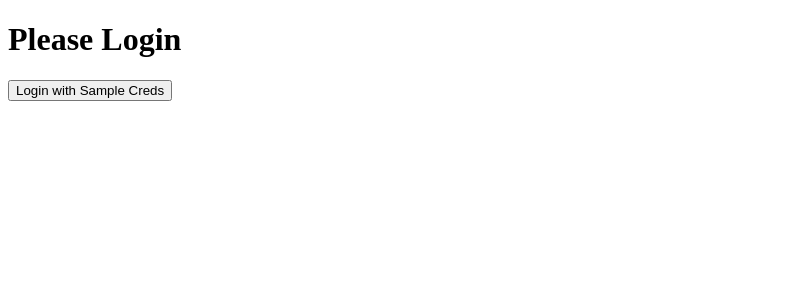
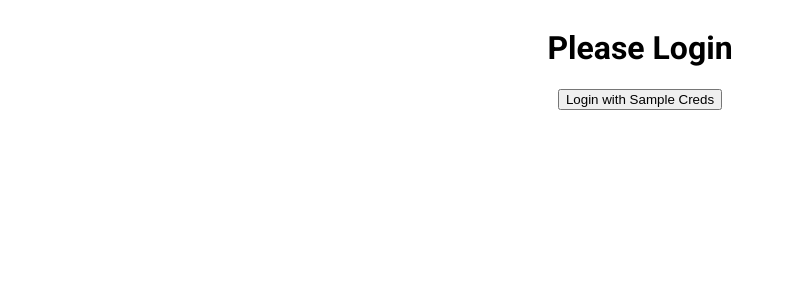
Before and after one commit to imxalias123/Authentication-, a React (Create React App) app: page /login in a window 1280 px wide. Shown: the top 300 px of the page, without its empty margins (0-786 px from the left). Built offline with nearby package versions, Linux system fonts and the light colour scheme; a web font is replaced by a local one.

Commit message:
solution

```diff
--- a/src/components/About/index.js
+++ b/src/components/About/index.js
@@ -1,22 +1,16 @@
 // Write your JS code here
-import Cookies from 'js-cookie'
+
 import Header from '../Header'
+import LogoutButton from '../LogoutButton'
 
-const About = () => {
-  const onClickLogout = () => {
-    Cookies.remove('jwt_token')
-  }
-
-  return (
+const About = () => (
   <div className="container">
     <Header />
     <div className="about-container">
       <h1>About Route</h1>
-        <button type="button" onClick={onClickLogout}>
-          Logout
-        </button>
+      <LogoutButton />
     </div>
   </div>
 )
-}
+
 export default About
--- a/src/components/Home/index.js
+++ b/src/components/Home/index.js
@@ -1,24 +1,16 @@
 // Write your JS code here
 import './index.css'
-import Cookies from 'js-cookie'
+import LogoutButton from '../LogoutButton'
 import Header from '../Header'
 
-const Home = () => {
-  const onClickLogout = () => {
-    Cookies.remove('jwt_token')
-  }
-
-  return (
+const Home = () => (
   <div className="container">
     <Header />
     <div className="home-container">
       <h1>Home Route</h1>
-        <button type="button" onClick={onClickLogout}>
-          Logout
-        </button>
+      <LogoutButton />
     </div>
   </div>
 )
-}
 
 export default Home
--- a/src/components/Login/index.css
+++ b/src/components/Login/index.css
@@ -1 +1,8 @@
 /* Write your CSS code here */
+.login-container {
+  display: flex;
+  flex-direction: column;
+  justify-content: center;
+  align-items: center;
+  font-family: 'roboto';
+}
--- a/src/components/Login/index.js
+++ b/src/components/Login/index.js
@@ -1,14 +1,10 @@
 // Write your JS code here
 import Cookies from 'js-cookie'
-import {Redirect} from 'react-router-dom'
+import {Redirect, withRouter} from 'react-router-dom'
 import './index.css'
 
 const Login = props => {
   const jwtToken = Cookies.get('jwt_token')
-
-  if (jwtToken !== undefined) {
-    return <Redirect to="/" />
-  }
 
   const onSuccess = token => {
     const {history} = props
@@ -20,7 +16,7 @@ const Login = props => {
     const userDetails = {username: 'rahul', password: 'rahul@2021'}
     const url = 'https://apis.ccbp.in/login'
     const options = {
-      method: 'GET',
+      method: 'POST',
       body: JSON.stringify(userDetails),
     }
     const response = await fetch(url, options)
@@ -30,8 +26,12 @@ const Login = props => {
     }
   }
 
+  if (jwtToken !== undefined) {
+    return <Redirect to="/" />
+  }
+
   return (
-    <div className="div">
+    <div className="login-container">
       <h1>Please Login</h1>
       <button type="button" onClick={onClickLogin}>
         Login with Sample Creds
@@ -39,4 +39,4 @@ const Login = props => {
     </div>
   )
 }
-export default Login
+export default withRouter(Login)
--- a/src/components/LogoutButton/index.js
+++ b/src/components/LogoutButton/index.js
@@ -1 +1,20 @@
 // Write your JS code here
+import Cookies from 'js-cookie'
+import {withRouter} from 'react-router-dom'
+
+const LogoutButton = props => {
+  const onClickLogout = () => {
+    const {history} = props
+    Cookies.remove('jwt_token')
+    history.replace('/login')
+  }
+  return (
+    <div>
+      <button type="button" onClick={onClickLogout}>
+        Logout
+      </button>
+    </div>
+  )
+}
+
+export default withRouter(LogoutButton)
```
Lines whose indentation alone changed are shown as unchanged.
